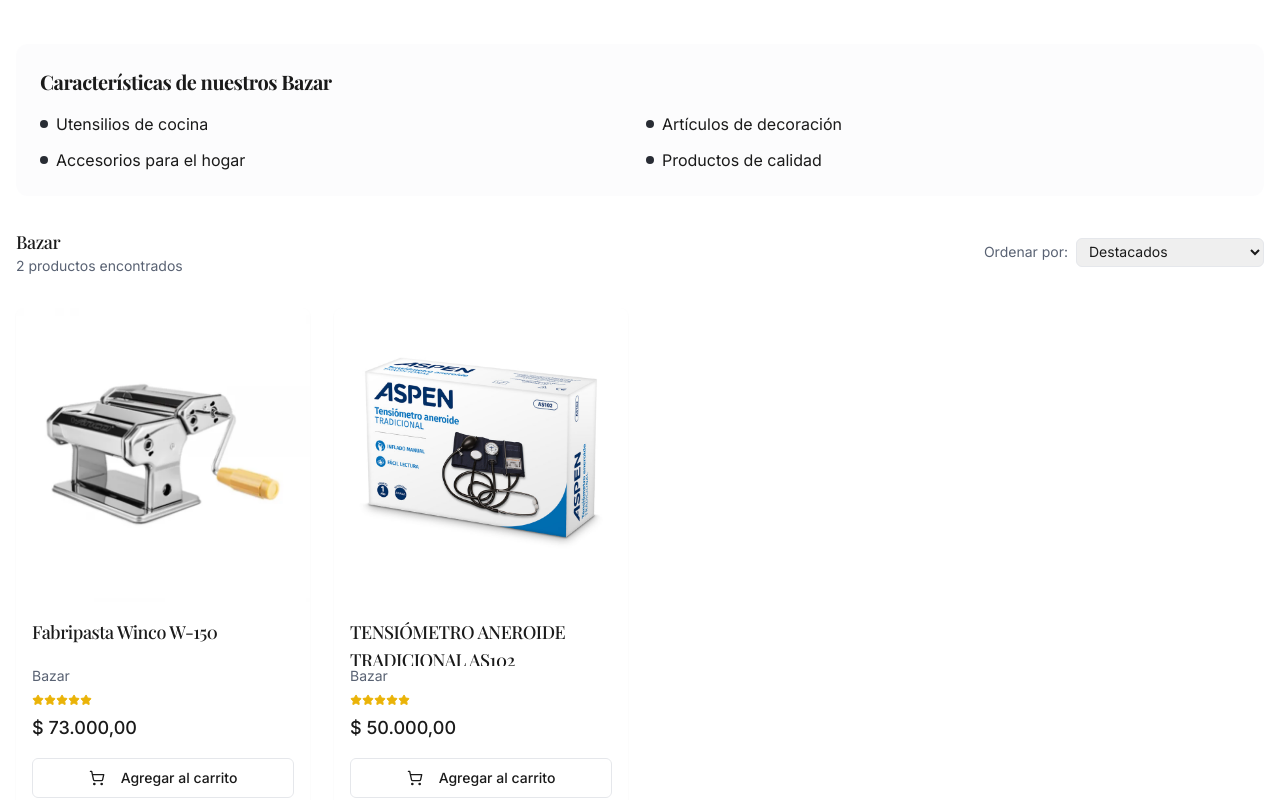
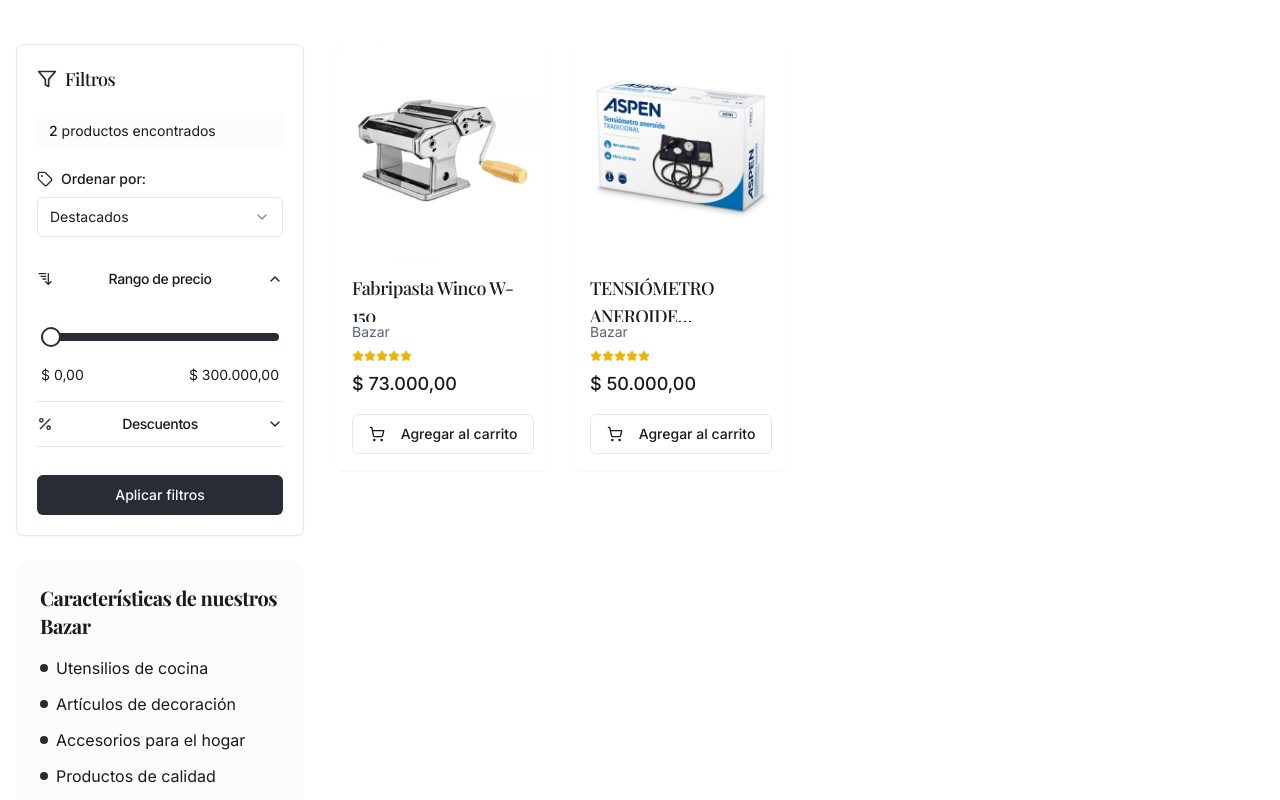
Before and after one commit to clientesweb/Mendez, a Next.js app: page /categorias/bazar in a window 1280 px wide. Shown: the part 660-1460 px from the top of the page. Built offline with nearby package versions, Linux system fonts and the light colour scheme; a web font is replaced by a local one.

Commit message:
Actualizar page.tsx

```diff
--- a/app/categorias/[category]/page.tsx
+++ b/app/categorias/[category]/page.tsx
@@ -5,7 +5,7 @@ import { Footer } from "@/components/footer"
 import { WhatsAppButton } from "@/components/whatsapp-button"
 import { CategoryFilter } from "@/components/category-filter"
 import { CategoryHeader } from "@/components/category-header"
-import { ProductSort } from "@/components/product-sort"
+import { ShopFilters } from "@/components/shop-filters"
 import { getProductsByCategory } from "@/lib/products/index"
 import { notFound } from "next/navigation"
 
@@ -15,7 +15,7 @@ const categoryMap: Record<string, { title: string; description: string; image: s
     title: "Muebles",
     description:
       "Explora nuestra colección de muebles de alta calidad para transformar tu hogar. Encuentra sofás, mesas, sillas y más.",
-    image: "/categories/muebles.jpeg",
+    image: "/categories/banner-muebles.jpeg",
     features: [
       "Diseños modernos y clásicos",
       "Materiales de alta calidad",
@@ -27,7 +27,7 @@ const categoryMap: Record<string, { title: string; description: string; image: s
     title: "Colchones",
     description:
       "Descubre nuestra selección de colchones, sommiers y accesorios para un descanso perfecto. Calidad y confort garantizados.",
-    image: "/banner-colchon.webp",
+    image: "/categories/banner-colchones.jpeg",
     features: [
       "Diferentes niveles de firmeza",
       "Tecnologías avanzadas de descanso",
@@ -39,7 +39,7 @@ const categoryMap: Record<string, { title: string; description: string; image: s
     title: "Electro",
     description:
       "Conoce nuestra línea de electrodomésticos para equipar tu hogar con la mejor tecnología y eficiencia energética.",
-    image: "/categories/electro.jpeg",
+    image: "/categories/banner-electro.jpeg",
     features: [
       "Marcas reconocidas",
       "Eficiencia energética",
@@ -81,33 +81,64 @@ export default function CategoryPage({
   // Get sort parameter
   const sort = typeof searchParams.sort === "string" ? searchParams.sort : "featured"
 
+  // Get price range parameters
+  const minPrice = typeof searchParams.minPrice === "string" ? Number.parseInt(searchParams.minPrice) : undefined
+  const maxPrice = typeof searchParams.maxPrice === "string" ? Number.parseInt(searchParams.maxPrice) : undefined
+
+  // Get discount filter
+  const onlyDiscounted = searchParams.discount === "true"
+
+  // Filter products based on parameters
+  let filteredProducts = [...categoryProducts]
+
+  // Apply price range filter
+  if (minPrice !== undefined) {
+    filteredProducts = filteredProducts.filter((product) => {
+      const discountedPrice = product.price - (product.price * product.discount) / 100
+      return discountedPrice >= minPrice
+    })
+  }
+
+  if (maxPrice !== undefined) {
+    filteredProducts = filteredProducts.filter((product) => {
+      const discountedPrice = product.price - (product.price * product.discount) / 100
+      return discountedPrice <= maxPrice
+    })
+  }
+
+  // Apply discount filter
+  if (onlyDiscounted) {
+    filteredProducts = filteredProducts.filter((product) => product.discount > 0)
+  }
+
   // Sort products based on the sort parameter
-  let sortedProducts = [...categoryProducts]
-
   switch (sort) {
     case "price-asc":
-      sortedProducts.sort((a, b) => {
+      filteredProducts.sort((a, b) => {
         const priceA = a.price - (a.price * a.discount) / 100
         const priceB = b.price - (b.price * b.discount) / 100
         return priceA - priceB
       })
       break
     case "price-desc":
-      sortedProducts.sort((a, b) => {
+      filteredProducts.sort((a, b) => {
         const priceA = a.price - (a.price * a.discount) / 100
         const priceB = b.price - (b.price * b.discount) / 100
         return priceB - priceA
       })
       break
     case "name-asc":
-      sortedProducts.sort((a, b) => a.name.localeCompare(b.name))
+      filteredProducts.sort((a, b) => a.name.localeCompare(b.name))
       break
     case "name-desc":
-      sortedProducts.sort((a, b) => b.name.localeCompare(a.name))
+      filteredProducts.sort((a, b) => b.name.localeCompare(a.name))
+      break
+    case "discount":
+      filteredProducts.sort((a, b) => b.discount - a.discount)
       break
     default:
       // For 'featured', we keep the original order which should have featured items first
-      sortedProducts = sortedProducts.sort((a, b) => {
+      filteredProducts = filteredProducts.sort((a, b) => {
         if (a.featured && !b.featured) return -1
         if (!a.featured && b.featured) return 1
         return 0
@@ -129,9 +160,22 @@ export default function CategoryPage({
 
           <CategoryFilter activeCategory={params.category} />
 
-          <div className="mb-8 bg-secondary/50 rounded-xl p-6">
-            <h2 className="font-lustria text-xl font-bold mb-4">Características de nuestros {categoryInfo.title}</h2>
-            <ul className="grid grid-cols-1 md:grid-cols-2 gap-3">
+          <div className="grid grid-cols-1 lg:grid-cols-4 gap-8">
+            {/* Sidebar con filtros */}
+            <div className="lg:col-span-1">
+              <ShopFilters
+                productCount={filteredProducts.length}
+                minPrice={minPrice}
+                maxPrice={maxPrice}
+                onlyDiscounted={onlyDiscounted}
+                sortOrder={sort}
+              />
+
+              <div className="mt-6 bg-secondary/50 rounded-xl p-6 hidden lg:block">
+                <h2 className="font-lustria text-xl font-bold mb-4">
+                  Características de nuestros {categoryInfo.title}
+                </h2>
+                <ul className="grid grid-cols-1 gap-3">
                   {categoryInfo.features.map((feature, index) => (
                     <li key={index} className="flex items-center gap-2">
                       <span className="w-2 h-2 bg-primary rounded-full"></span>
@@ -140,24 +184,22 @@ export default function CategoryPage({
                   ))}
                 </ul>
               </div>
+            </div>
 
-          <div className="mb-8">
-            <div className="flex justify-between items-center mb-6">
-              <div>
-                <h2 className="text-lg font-medium">{categoryInfo.title}</h2>
-                <p className="text-muted-foreground text-sm">{sortedProducts.length} productos encontrados</p>
+            {/* Productos */}
+            <div className="lg:col-span-3">
+              {filteredProducts.length > 0 ? (
+                <ProductGrid products={filteredProducts} />
+              ) : (
+                <div className="text-center py-16 bg-secondary/30 rounded-lg">
+                  <h3 className="text-xl font-medium mb-2">No se encontraron productos</h3>
+                  <p className="text-muted-foreground">
+                    No hay productos que coincidan con los filtros seleccionados. Intenta con otros criterios.
+                  </p>
                 </div>
-              <ProductSort />
+              )}
             </div>
           </div>
-
-          {sortedProducts.length > 0 ? (
-            <ProductGrid products={sortedProducts} />
-          ) : (
-            <div className="text-center py-16">
-              <p className="text-muted-foreground">No hay productos disponibles en esta categoría actualmente.</p>
-            </div>
-          )}
         </div>
       </section>
 
```
Lines whose indentation alone changed are shown as unchanged.
